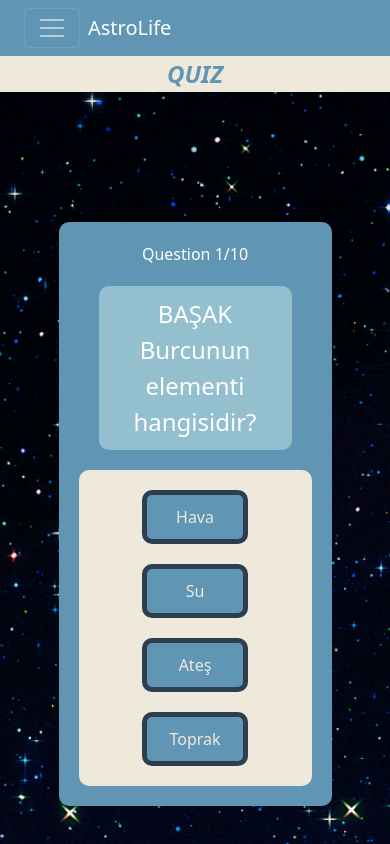
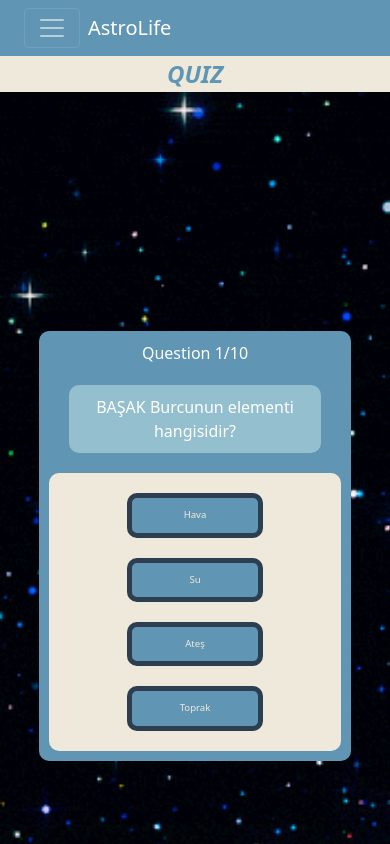
Before and after one commit to semainal/astrogame, a React (Create React App) app: page /exam in a window 390 px wide. Shown: the top 844 px of the page. Built offline with nearby package versions, Linux system fonts and the light colour scheme.

Commit message:
Update exam.css

```diff
--- a/src/pages/exam/exam.css
+++ b/src/pages/exam/exam.css
@@ -102,3 +102,220 @@
 
 
 }
+
+@media screen and (max-width: 782px){
+  .exam{
+    width: 100%;
+    height:200vh;
+    background: url("../../img/planet3.gif");
+    background-repeat: no-repeat;
+    background-size: cover;
+    display: flex;
+    justify-content: center;
+    align-items: center;
+
+
+
+}
+
+.examTitle{
+    width: 100%;
+    background: #EEE9DA;
+    display: flex;
+    justify-content: center;
+    align-items: center;
+    font-size: 24px;
+    font-weight: 600;
+    font-style: italic;
+    color: #6096B4;
+}
+
+.examSection{
+  margin-top: -200%;
+  text-align: center;
+  width: 80%;
+  background-color: #6096B4;
+  color: white;
+  justify-content: center;
+  padding: 10px;
+  border-radius: 10px;
+
+}
+
+.examText{
+  text-align: center;
+  background-color: #93BFCF;
+  margin: 20px;
+  padding: 10px;
+  font-size: 1em;
+  border-radius: 10px;
+}
+
+
+.examAnswer{
+  text-align: center;
+  display: flex;
+  justify-content: center;
+  flex-direction: column;
+  background-color: #EEE9DA;
+  margin-top: 20px;
+  border-radius: 10px;
+  color: #EEE9DA;
+  font-size: 0.6em;
+
+  }
+
+.examButton{
+  margin-left: 25%;
+  width: 50%;
+  background-color: #6096B4;
+  color:#EEE9DA;
+  margin-top: 10px;
+  margin-bottom: 10px;
+  border: 5px solid #2c3e50;
+  border-radius: 10px;
+  padding: 10px;
+}
+
+.examScore{
+  text-align: center;
+  background-color: #6096B4;
+  justify-content: center;
+  padding: 10%;
+  font-style: italic;
+  font-weight: bold;
+  font-size: large;
+  margin-top: -300%;
+
+}
+
+.examScoreBox {
+  background:#93BFCF;
+  text-align: center;
+  justify-content: center;
+  opacity: 0.8;
+  color:#EEE9DA;
+  padding: 25%;
+
+
+}
+
+.examRetryButton{
+  text-align: center;
+  margin-top: 20%;
+  border-radius: 10px;
+  background-color:#60a3bc;
+  color: #EEE9DA;
+  border: 5px solid #2c3e50 ;
+
+
+}
+}
+
+@media screen and (min-width: 783px) and (max-width: 1024px){
+  .exam{
+    width: 100%;
+    height:150vh;
+    background: url("../../img/planet3.gif");
+    background-repeat: no-repeat;
+    background-size: cover;
+    display: flex;
+    justify-content: center;
+    align-items: center;
+
+
+
+}
+
+.examTitle{
+    width: 100%;
+    background: #EEE9DA;
+    display: flex;
+    justify-content: center;
+    align-items: center;
+    font-size: 24px;
+    font-weight: 600;
+    font-style: italic;
+    color: #6096B4;
+}
+
+.examSection{
+  margin-top: 10%;
+  text-align: center;
+  width: 80%;
+  background-color: #6096B4;
+  color: white;
+  justify-content: center;
+  padding: 10px;
+  border-radius: 10px;
+
+}
+
+.examText{
+  text-align: center;
+  background-color: #93BFCF;
+  margin: 20px;
+  padding: 10px;
+  font-size: 1em;
+  border-radius: 10px;
+}
+
+
+.examAnswer{
+  text-align: center;
+  display: flex;
+  justify-content: center;
+  flex-direction: column;
+  background-color: #EEE9DA;
+  margin-top: 20px;
+  border-radius: 10px;
+  color: #EEE9DA;
+  font-size: 0.6em;
+
+  }
+
+.examButton{
+  margin-left: 25%;
+  width: 50%;
+  background-color: #6096B4;
+  color:#EEE9DA;
+  margin-top: 10px;
+  margin-bottom: 10px;
+  border: 5px solid #2c3e50;
+  border-radius: 10px;
+  padding: 10px;
+}
+
+.examScore{
+  text-align: center;
+  background-color: #6096B4;
+  justify-content: center;
+  padding: 10%;
+  font-style: italic;
+  font-weight: bold;
+  font-size: large;
+
+}
+
+.examScoreBox {
+  background:#93BFCF;
+  text-align: center;
+  justify-content: center;
+  opacity: 0.8;
+  color:#EEE9DA;
+  padding: 25%;
+
+
+}
+
+.examRetryButton{
+  text-align: center;
+  margin-top: 20%;
+  border-radius: 10px;
+  background-color:#60a3bc;
+  color: #EEE9DA;
+  border: 5px solid #2c3e50 ;
+
+
+}
+}
```
